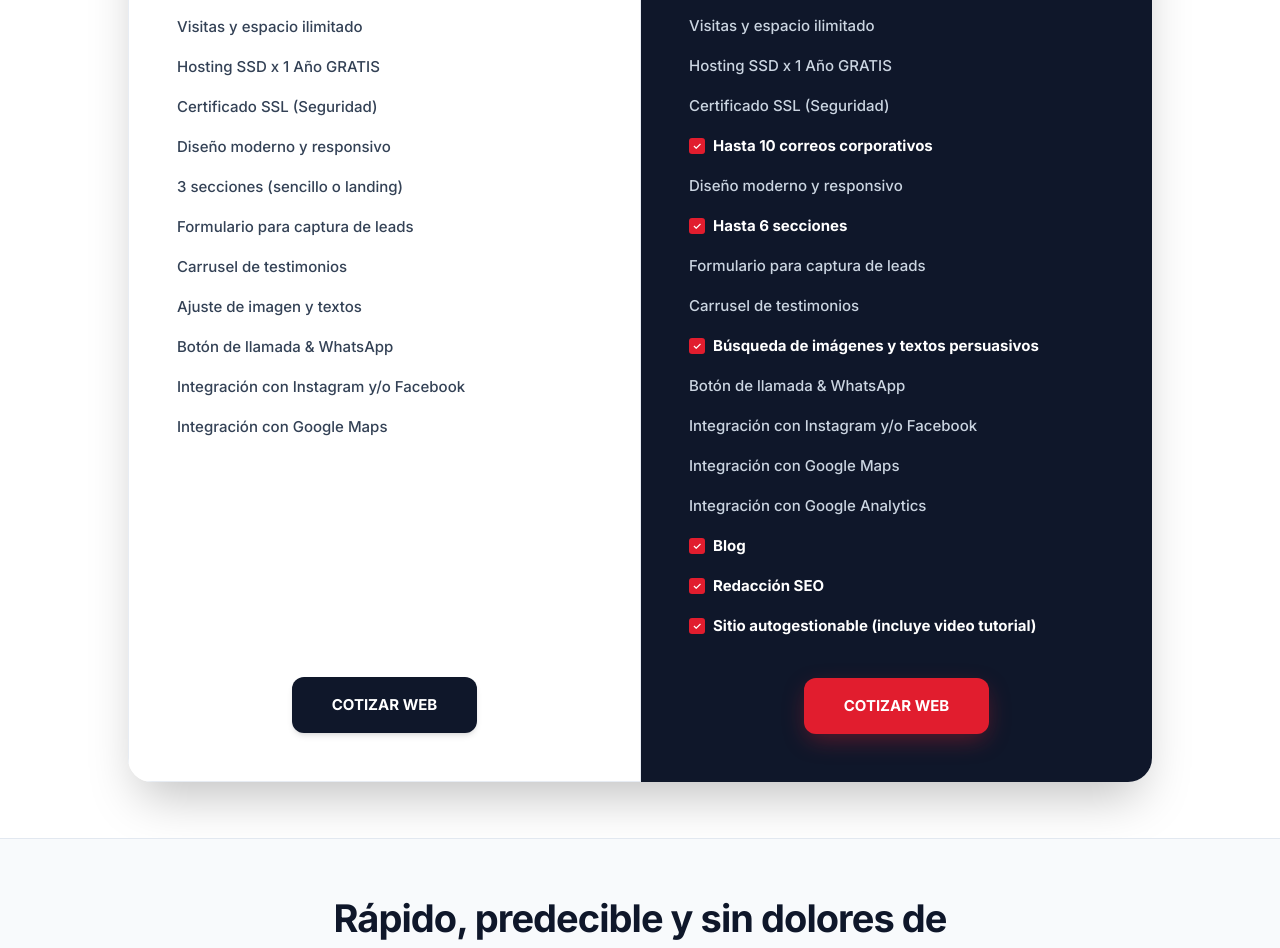
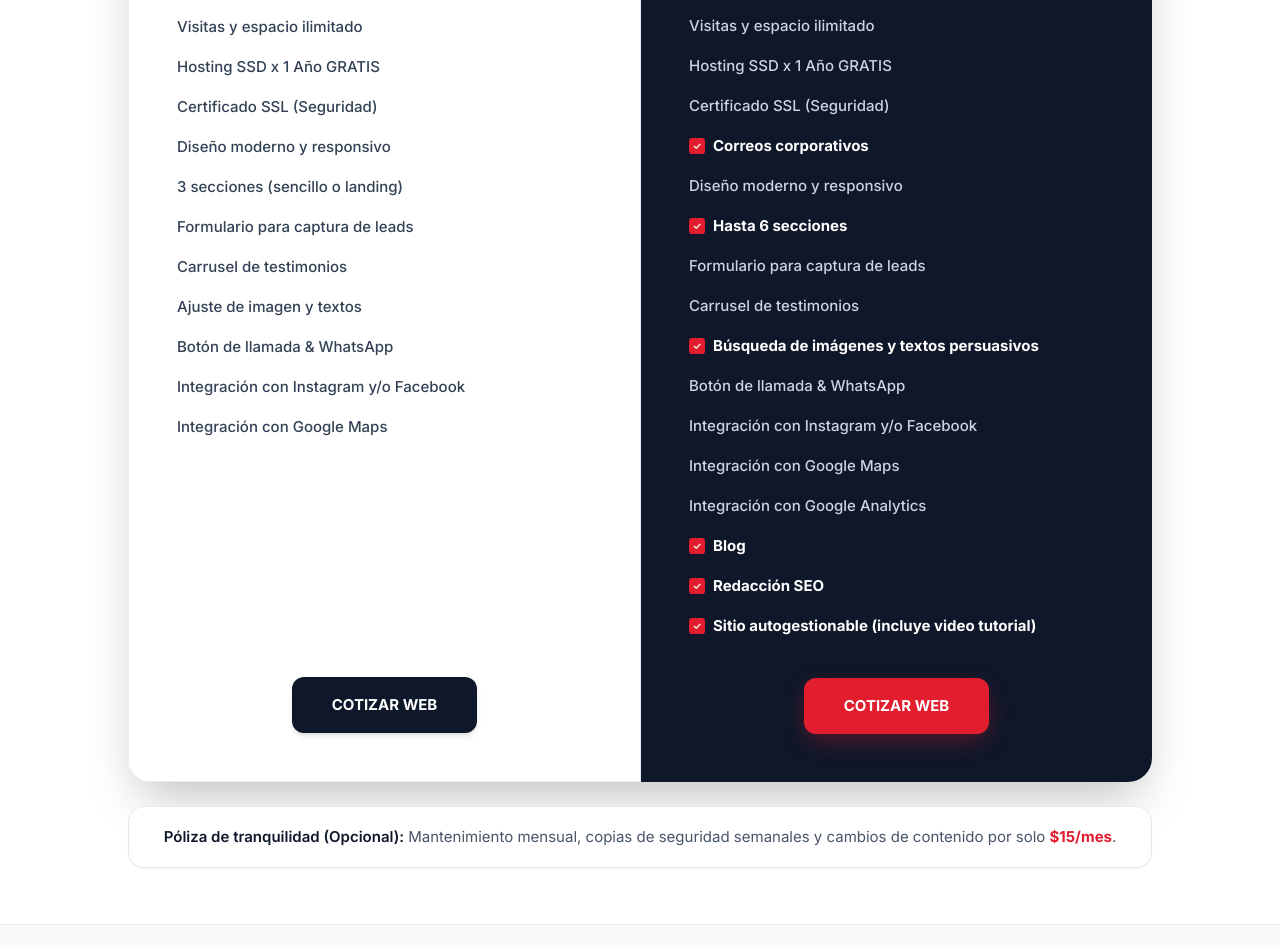
Before and after one commit to santiagoxx93/Digital_Drift_Software, a React (Vite) app: page / in a window 1280 px wide. Shown: the part 2540-3488 px from the top of the page. Built offline with nearby package versions, Linux system fonts and the light colour scheme.

Commit message:
UI: Add optional maintenance text and modify email text in Paquetes

```diff
--- a/src/App.jsx
+++ b/src/App.jsx
@@ -489,7 +489,7 @@ function App() {
       <li>Certificado SSL (Seguridad)</li>
       <li className="font-bold flex items-start gap-2 text-white">
         <div className="bg-[#e11d2e] rounded-[3px] w-4 h-4 mt-1 flex items-center justify-center text-white text-[10px] shrink-0 font-extrabold">✓</div>
-        Hasta 10 correos corporativos
+        Correos corporativos
       </li>
       <li>Diseño moderno y responsivo</li>
       <li className="font-bold flex items-start gap-2 text-white">
@@ -527,6 +527,15 @@ function App() {
     </div>
   </div>
 
+</div>
+
+{/* Mantenimiento Opcional */}
+<div className="max-w-5xl mx-auto mt-6 relative z-10">
+  <div className="bg-white border border-slate-200 rounded-2xl p-4 md:p-5 flex items-center justify-center gap-3 text-center shadow-sm">
+    <div className="text-sm md:text-[15px] text-slate-600">
+      <strong className="text-slate-900 font-semibold">Póliza de tranquilidad (Opcional):</strong> Mantenimiento mensual, copias de seguridad semanales y cambios de contenido por solo <span className="text-[#e11d2e] font-bold">$15/mes</span>.
+    </div>
+  </div>
 </div>
 </section>
 {/*  =================================================================  */}
```
